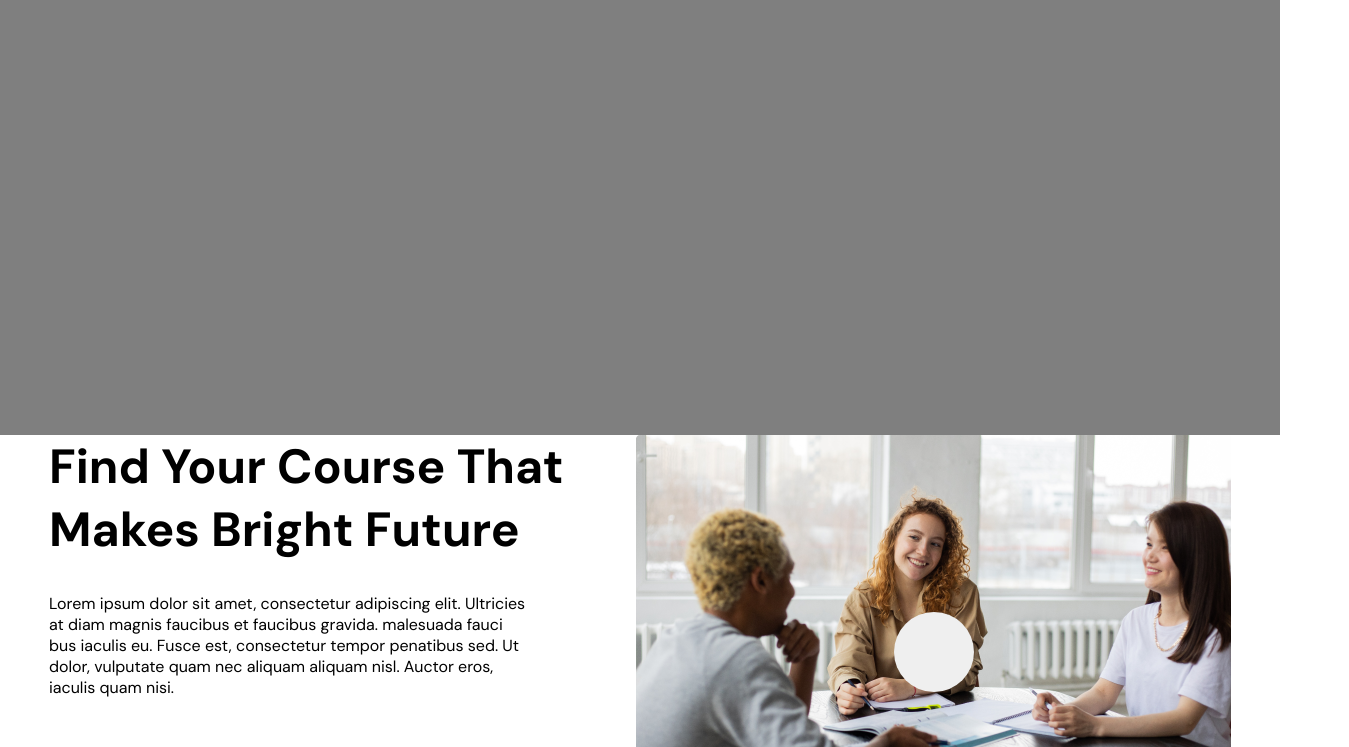
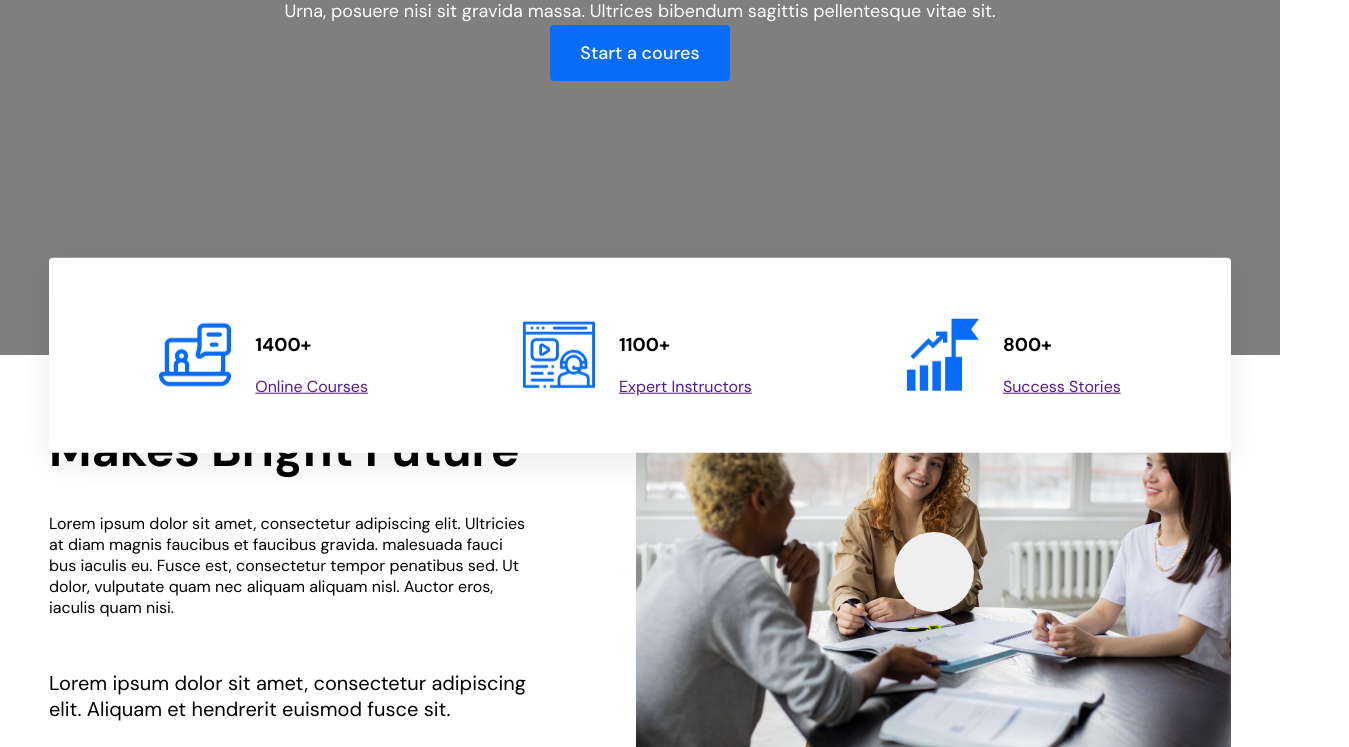
Before and after one commit to Evgun1/Onlinelearning, a plain HTML site: page index.html in a window 1280 px wide. Shown: the part 559-1306 px from the top of the page, 1349 px wide, since content can reach past the window. Drawn offline with Linux system fonts and the light colour scheme.

Commit message:
hero  fixes

```diff
--- a/css/_hero.css
+++ b/css/_hero.css
@@ -6,7 +6,11 @@
     background: url("../img/pexels-ivan-samkov-5676744.png") no-repeat;
     background-size: cover;
     position: relative;
-    height: 110vh;
+    height: 100vh;
+    display: flex;
+    flex-direction: column;
+    align-items: center;
+    justify-content: center;
 }
 
 .hero::after {
@@ -24,7 +28,7 @@
     /* top: 200px; */
     display: flex;
     flex-direction: column;
-    align-items:center;
+    align-items: center;
     text-align: center;
     position: relative;
     color: white;
@@ -56,25 +60,32 @@
     border-radius: 4px;
 }
 
-.main__info{
-    position: relative;
-    background: white;
-    left: 10%;
-    right: 10.97%;
-    top: 76.98%;
-    bottom: 0%;
+.statistics {
+    position: absolute;
+    left: 50%;
+    bottom: 0;
+    z-index: 3;
+    transform: translate(-50%, 50%);
+    width: 100%;
+}
+
+.statistics__row {
     display: flex;
     justify-content: center;
     gap: 155px;
-    z-index: 3;
+    background: white;
+    border-radius: 4px;
+    box-shadow:  0 11px 35px 0 rgba(0,0,0, .08);
+    padding: 56px 0;
+}
+.info {
+    display: flex;
+    align-items: center;
+    gap: 24px;
 }
 
-.info{
-    display: flex;
-    align-items:center;
-
+.info__list {
+    list-style: none;
+    padding: 0;
+    margin: 0;
 }
-
-.info__list{
-    list-style: none;
-}
--- a/index.html
+++ b/index.html
@@ -60,18 +60,21 @@
             <div class="hero__wrap">
                 <h1 class="hero__title">Self-Paced Learning Courses Online</h1>
                 <p class="hero__text">Lorem ipsum dolor sit amet, consectetur adipiscing elit. Amet, vestibulum euismod
-                    nullam elementum. Urna, posuere nisi sit gravida massa. Ultrices bibendum sagittis pellentesque vitae
+                    nullam elementum. Urna, posuere nisi sit gravida massa. Ultrices bibendum sagittis pellentesque
+                    vitae
                     sit.</p>
                 <a href="#">Start a coures</a>
             </div>
-            <div class="main__info">
+            <div class="statistics">
+                <div class="container">
+                    <div class="statistics__row">
                         <div class="info">
-                    <img src="./img/icon/Group.png">
+                            <img src="./img/icon/Group.png"  alt="картинка"/>
                             <ul class="info__list">
                                 <li>
-                            <h1>
+                                    <h3>
                                         1400+
-                            </h1>
+                                    </h3>
                                 </li>
                                 <li>
                                     <a href="">
@@ -84,9 +87,9 @@
                             <img src="./img/icon/instructor 1.png">
                             <ul class="info__list">
                                 <li>
-                            <h1>
+                                    <h3>
                                         1100+
-                            </h1>
+                                    </h3>
                                 </li>
                                 <li>
                                     <a href="">
@@ -99,9 +102,9 @@
                             <img src="./img/icon/XMLID_1591_ (1).png">
                             <ul class="info__list">
                                 <li>
-                            <h1>
+                                    <h3>
                                         800+
-                            </h1>
+                                    </h3>
                                 </li>
                                 <li>
                                     <a href="">
@@ -109,6 +112,8 @@
                                     </a>
                                 </li>
                             </ul>
+                        </div>
+                    </div>
                 </div>
             </div>
         </div>
@@ -120,7 +125,8 @@
                     Find Your Course That Makes Bright Future
                 </h1>
                 <p class="about__text">
-                        Lorem ipsum dolor sit amet, consectetur adipiscing elit. Ultricies at diam magnis faucibus et faucibus
+                    Lorem ipsum dolor sit amet, consectetur adipiscing elit. Ultricies at diam magnis faucibus et
+                    faucibus
                     gravida. malesuada fauci bus iaculis eu. Fusce est, consectetur tempor penatibus sed. Ut dolor,
                     vulputate quam nec aliquam aliquam nisl. Auctor eros, iaculis quam nisi.
                 </p>
@@ -155,7 +161,8 @@
                         Learn More Online
                     </h1>
                     <p>
-                        Lorem ipsum dolor sit amet, consecte tur adipiscing elit. Aliquam et hendrer it eui smod fusce sit.
+                        Lorem ipsum dolor sit amet, consecte tur adipiscing elit. Aliquam et hendrer it eui smod fusce
+                        sit.
                     </p>
                 </div>
                 <div class=" servise-row__frame">
@@ -164,7 +171,8 @@
                         Writing Notes
                     </h1>
                     <p>
-                        Lorem ipsum dolor sit amet, consecte tur adipiscing elit. Aliquam et hendrer it eui smod fusce sit.
+                        Lorem ipsum dolor sit amet, consecte tur adipiscing elit. Aliquam et hendrer it eui smod fusce
+                        sit.
                     </p>
                 </div>
                 <div class=" servise-row__frame">
@@ -173,7 +181,8 @@
                         Interactive Sessions
                     </h1>
                     <p>
-                        Lorem ipsum dolor sit amet, consecte tur adipiscing elit. Aliquam et hendrer it eui smod fusce sit.
+                        Lorem ipsum dolor sit amet, consecte tur adipiscing elit. Aliquam et hendrer it eui smod fusce
+                        sit.
                     </p>
                 </div>
                 <div class=" servise-row__frame">
@@ -182,7 +191,8 @@
                         Life Time Support
                     </h1>
                     <p>
-                        Lorem ipsum dolor sit amet, consecte tur adipiscing elit. Aliquam et hendrer it eui smod fusce sit.
+                        Lorem ipsum dolor sit amet, consecte tur adipiscing elit. Aliquam et hendrer it eui smod fusce
+                        sit.
                     </p>
                 </div>
             </div>
@@ -195,7 +205,8 @@
                     Our All The Online Courses
                 </h1>
                 <p>
-                    Lorem ipsum dolor sit amet, consectetur adipiscing elit. Placerat mauris non dictumst in leo. Lorem ipsum dolor sit amet, consectetur adipiscing elit.
+                    Lorem ipsum dolor sit amet, consectetur adipiscing elit. Placerat mauris non dictumst in leo. Lorem
+                    ipsum dolor sit amet, consectetur adipiscing elit.
                 </p>
             </div>
             <div class="couese__row">
@@ -226,7 +237,8 @@
                             </h1>
                         </div>
                         <p>
-                            Lorem ipsum dolor sit amet, consecte adipiscing elit. Placerat mauris non dictumst in leo. Lorem ipsum dolor sit.
+                            Lorem ipsum dolor sit amet, consecte adipiscing elit. Placerat mauris non dictumst in leo.
+                            Lorem ipsum dolor sit.
                         </p>
                     </div>
                 </div>
```
Lines whose indentation alone changed are shown as unchanged.
